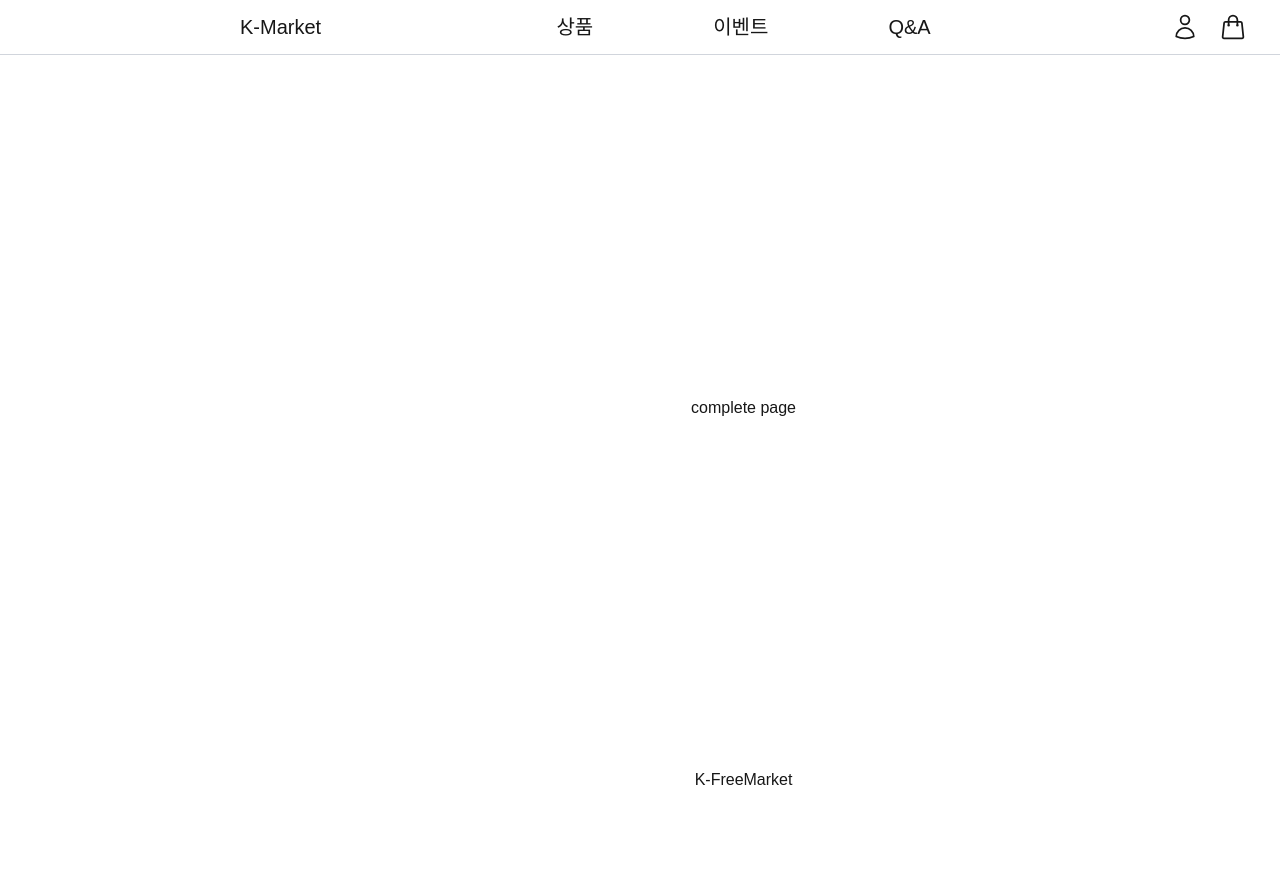
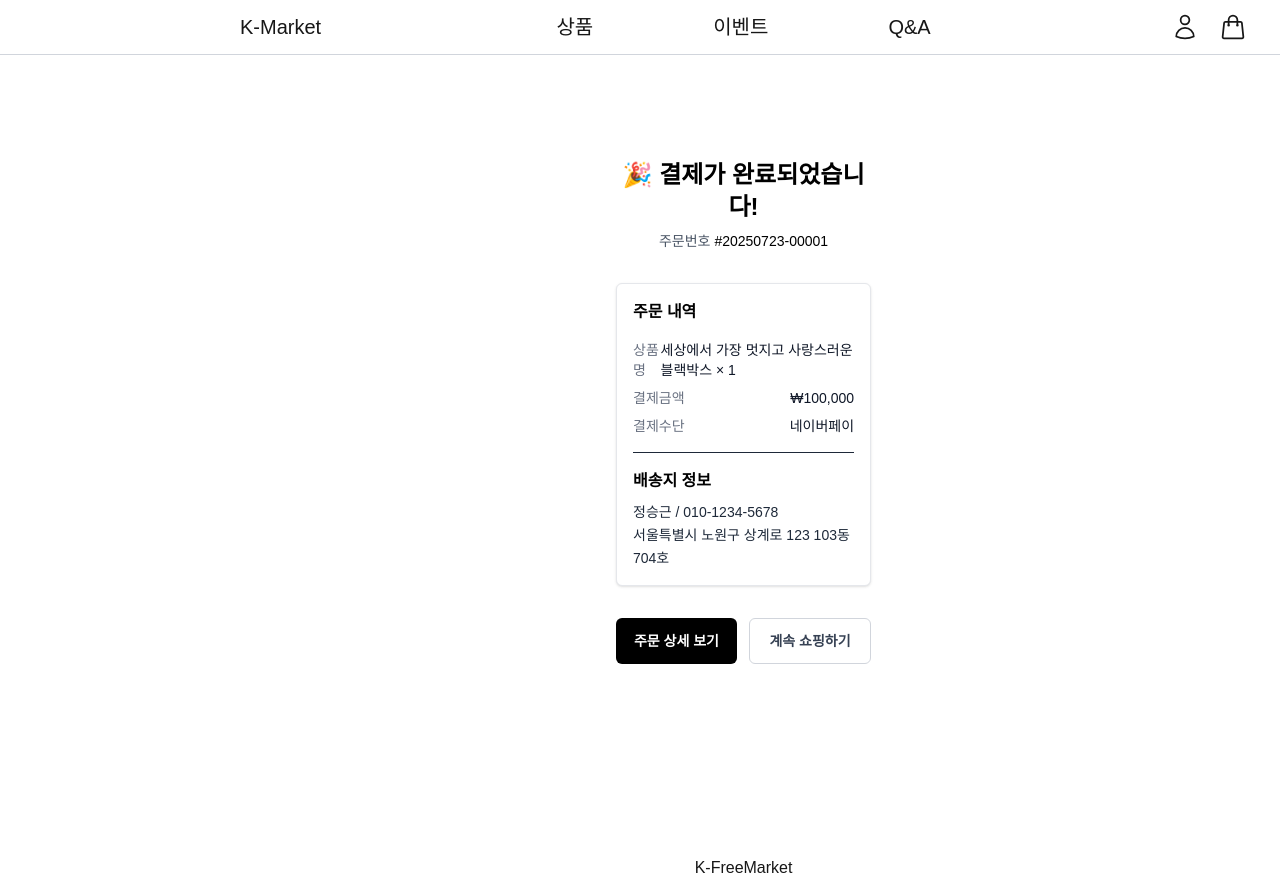
Before and after one commit to K-FreeMarket/K-FreeMarket-Web, a Next.js app: page /checkout/complete in a window 1280 px wide. Shown: the top 888 px of the page. Before the commit the page ends 800 px from the top, so only its background shows below. Built offline with nearby package versions, Linux system fonts and the light colour scheme.

Commit message:
Feat: order complete page

```diff
--- a/src/app/checkout/complete/page.tsx
+++ b/src/app/checkout/complete/page.tsx
@@ -1,3 +1,83 @@
+import Link from 'next/link'
+
+const mockProps = {
+  orderId: '20250723-00001',
+  productName: '세상에서 가장 멋지고 사랑스러운 블랙박스',
+  quantity: 1,
+  totalPrice: 100000,
+  paymentMethod: '네이버페이',
+  recipient: {
+    name: '정승근',
+    phone: '010-1234-5678',
+    address: '서울특별시 노원구 상계로 123',
+    detail: '103동 704호',
+  },
+}
+
 export default function CompletePage() {
-  return <main className='flex flex-col items-center justify-center gap-15'>complete page</main>
+  return (
+    <main className='row-start-2 flex h-full w-full flex-col gap-[32px] px-150 pb-20'>
+      <div className='mx-auto max-w-xl px-4 py-10 text-gray-800'>
+        <div className='mb-8 text-center'>
+          <h2 className='text-2xl font-bold text-black dark:text-white'>
+            🎉 결제가 완료되었습니다!
+          </h2>
+          <p className='mt-2 text-sm text-gray-600'>
+            주문번호{' '}
+            <span className='font-medium text-black dark:text-white'>#{mockProps.orderId}</span>
+          </p>
+        </div>
+
+        {/* 주문 정보 */}
+        <div className='rounded-md border border-gray-200 bg-white p-4 shadow-sm'>
+          <h3 className='mb-4 text-base font-semibold text-black'>주문 내역</h3>
+          <div className='space-y-2 text-sm'>
+            <div className='flex justify-between'>
+              <span className='text-gray-500'>상품명</span>
+              <span className='text-gray-900'>
+                {mockProps.productName} × {mockProps.quantity}
+              </span>
+            </div>
+            <div className='flex justify-between'>
+              <span className='text-gray-500'>결제금액</span>
+              <span className='text-gray-900'>₩{mockProps.totalPrice.toLocaleString('ko-KR')}</span>
+            </div>
+            <div className='flex justify-between'>
+              <span className='text-gray-500'>결제수단</span>
+              <span className='text-gray-900'>{mockProps.paymentMethod}</span>
+            </div>
+          </div>
+
+          <hr className='my-4' />
+
+          {/* 배송지 정보 */}
+          <h3 className='mb-2 text-base font-semibold text-black'>배송지 정보</h3>
+          <div className='text-sm leading-relaxed text-gray-800'>
+            <div>
+              {mockProps.recipient.name} / {mockProps.recipient.phone}
+            </div>
+            <div>
+              {mockProps.recipient.address} {mockProps.recipient.detail}
+            </div>
+          </div>
+        </div>
+
+        {/* CTA 버튼 */}
+        <div className='mt-8 flex flex-col gap-3 sm:flex-row'>
+          <Link
+            href={'/'}
+            className='flex w-full items-center justify-center rounded-md bg-black px-4 py-3 text-sm font-semibold text-white hover:bg-gray-800'
+          >
+            주문 상세 보기
+          </Link>
+          <Link
+            href={'/'}
+            className='flex w-full items-center justify-center rounded-md border border-gray-300 px-4 py-3 text-sm font-semibold text-gray-700 hover:border-black'
+          >
+            계속 쇼핑하기
+          </Link>
+        </div>
+      </div>
+    </main>
+  )
 }
```
